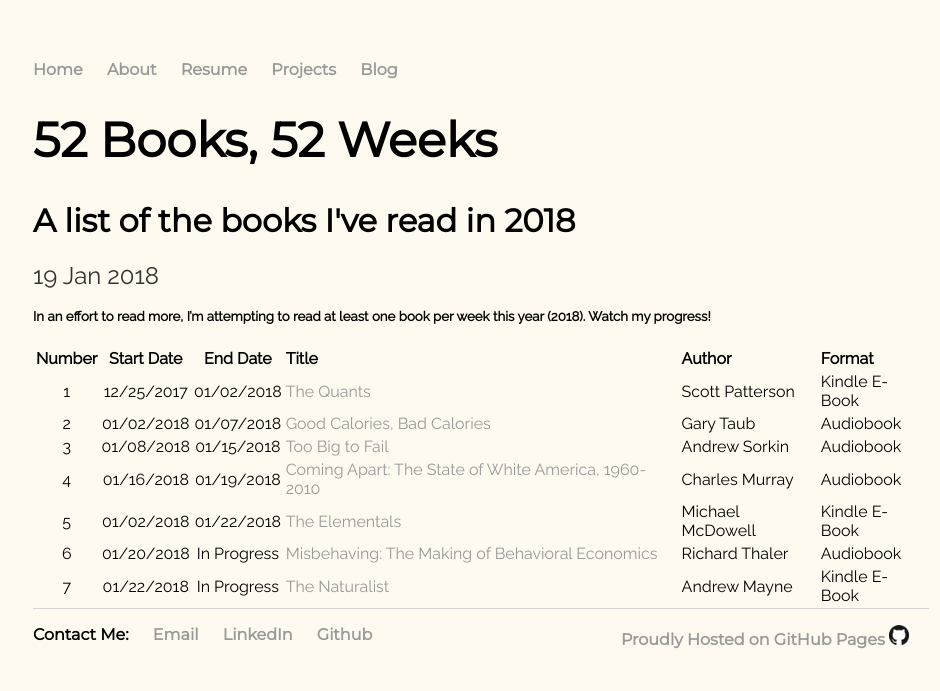
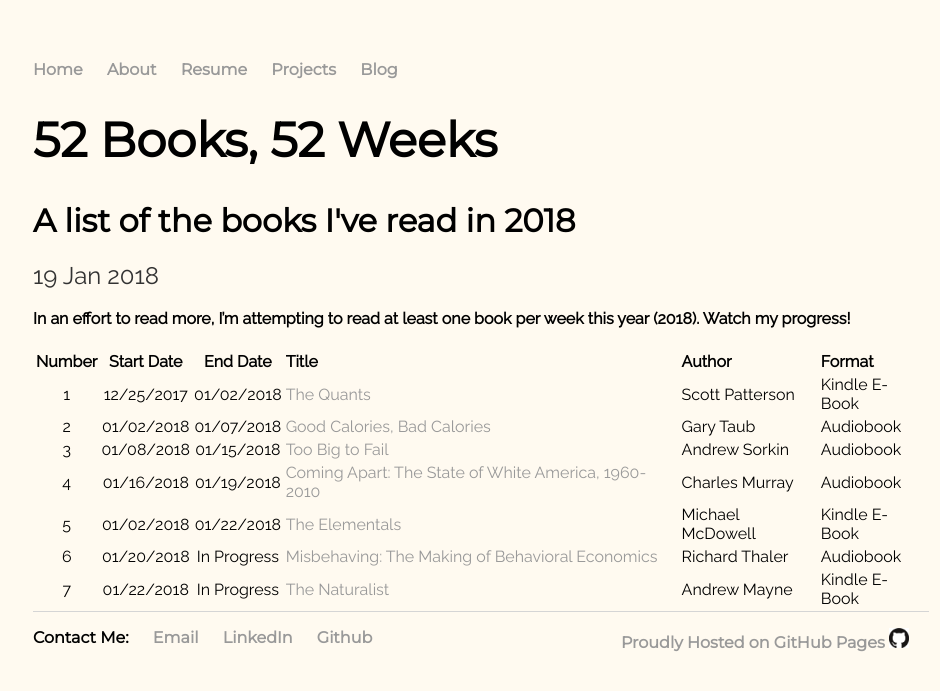
Before and after one commit to shindig7/my-site, a Jekyll site: the page built from _posts/2018-01-19-52-books-52-weeks.md, in a window 1280 px wide. Shown: the top 691 px of the page, without its empty margins (159-1099 px from the left). Built offline with Jekyll 4.4.1, drawn with Linux system fonts in a browser that asks for light colours.

Commit message:
Made text larger

```diff
--- a/_posts/2018-01-19-52-books-52-weeks.md
+++ b/_posts/2018-01-19-52-books-52-weeks.md
@@ -4,7 +4,7 @@ title: 52 Books, 52 Weeks
 date: 2018-01-19
 subtitle: A list of the books I've read in 2018
 ---
-##### In an effort to read more, I'm attempting to read at least one book per week this year (2018). Watch my progress!
+#### In an effort to read more, I'm attempting to read at least one book per week this year (2018). Watch my progress!
 
 | Number| Start Date |  End Date    |                       Title                         | Author            | Format        |
 |:-----:|:----------:|:------------:|:----------------------------------------------------|:------------------|:--------------|
```
